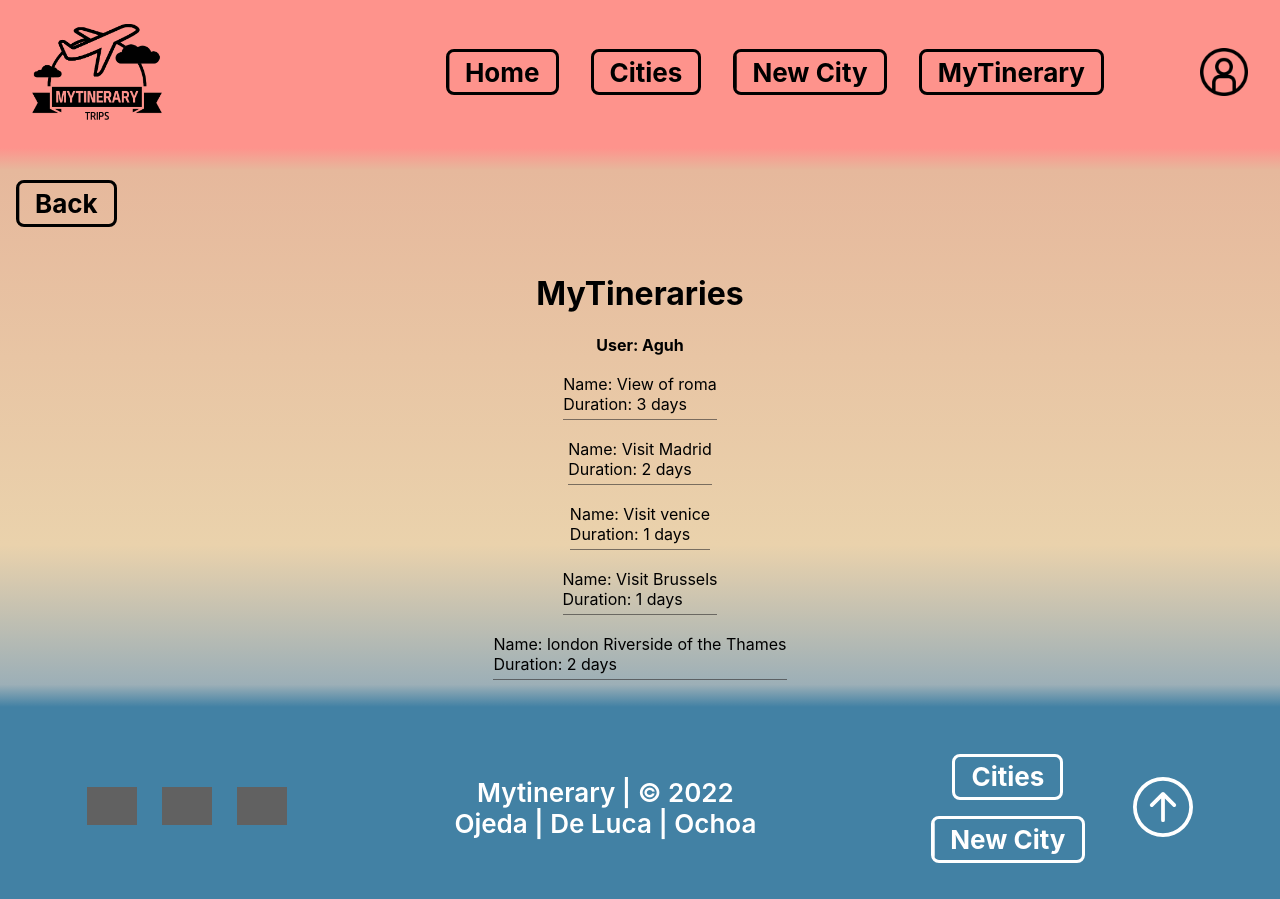
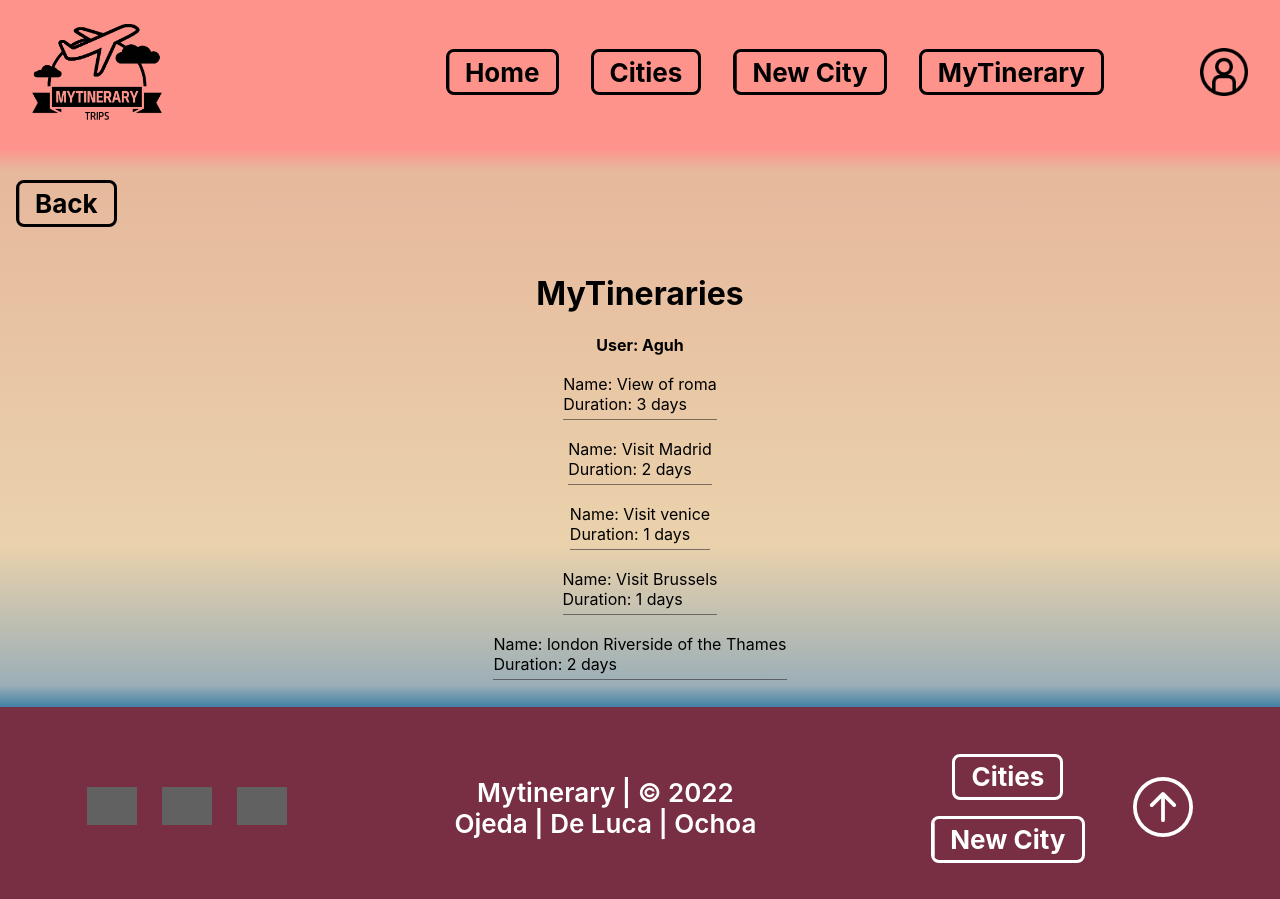
Before and after one commit to JoaquinDeLuca/mytinerary-web, a React (Create React App) app: page /mytineraries in a window 1280 px wide. Built offline with nearby package versions, Linux system fonts and the light colour scheme; grey boxes are pictures that could not be loaded.

Commit message:
se le cambia el color al footer

```diff
--- a/src/styles/Footer.css
+++ b/src/styles/Footer.css
@@ -1,5 +1,5 @@
 .Footer-container{
-    background-color: #4281a4;
+    background-color: #782f43;
     display: flex;
     justify-content: space-around;
     align-items: center;
```
